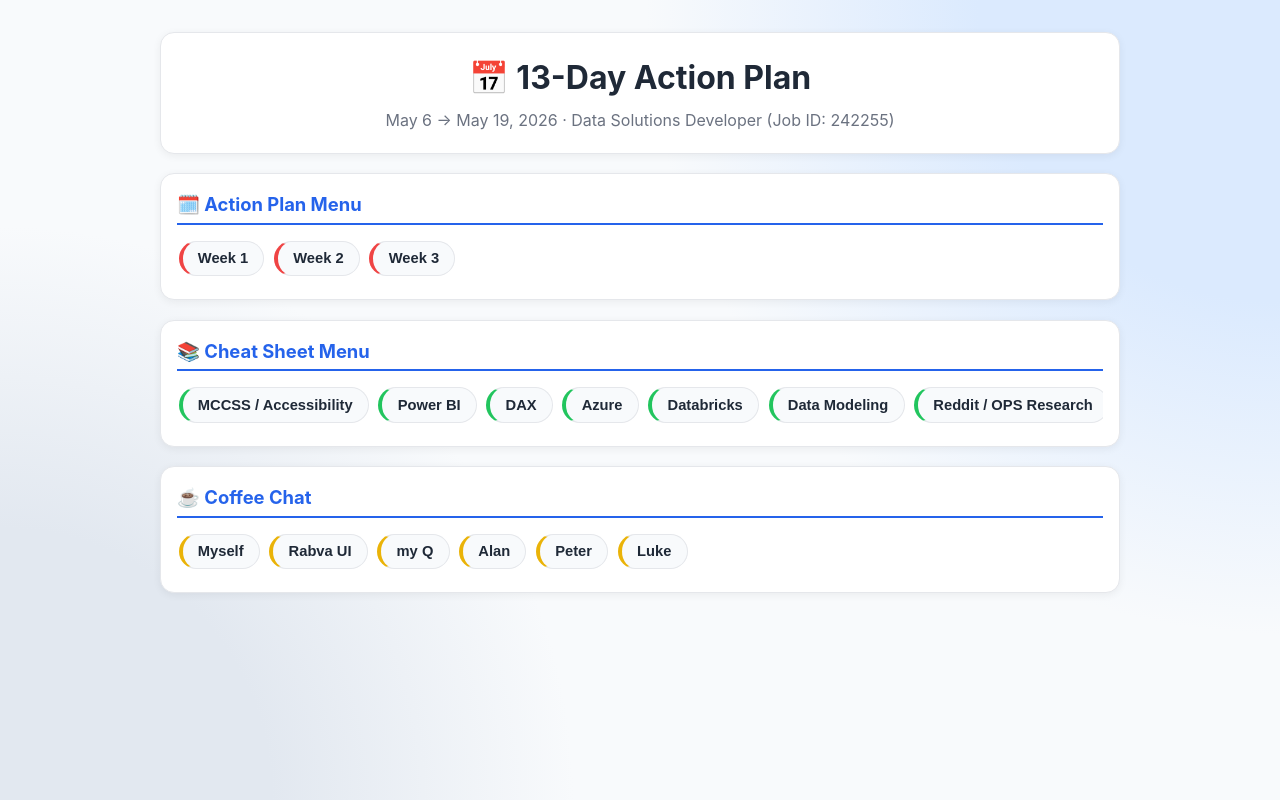
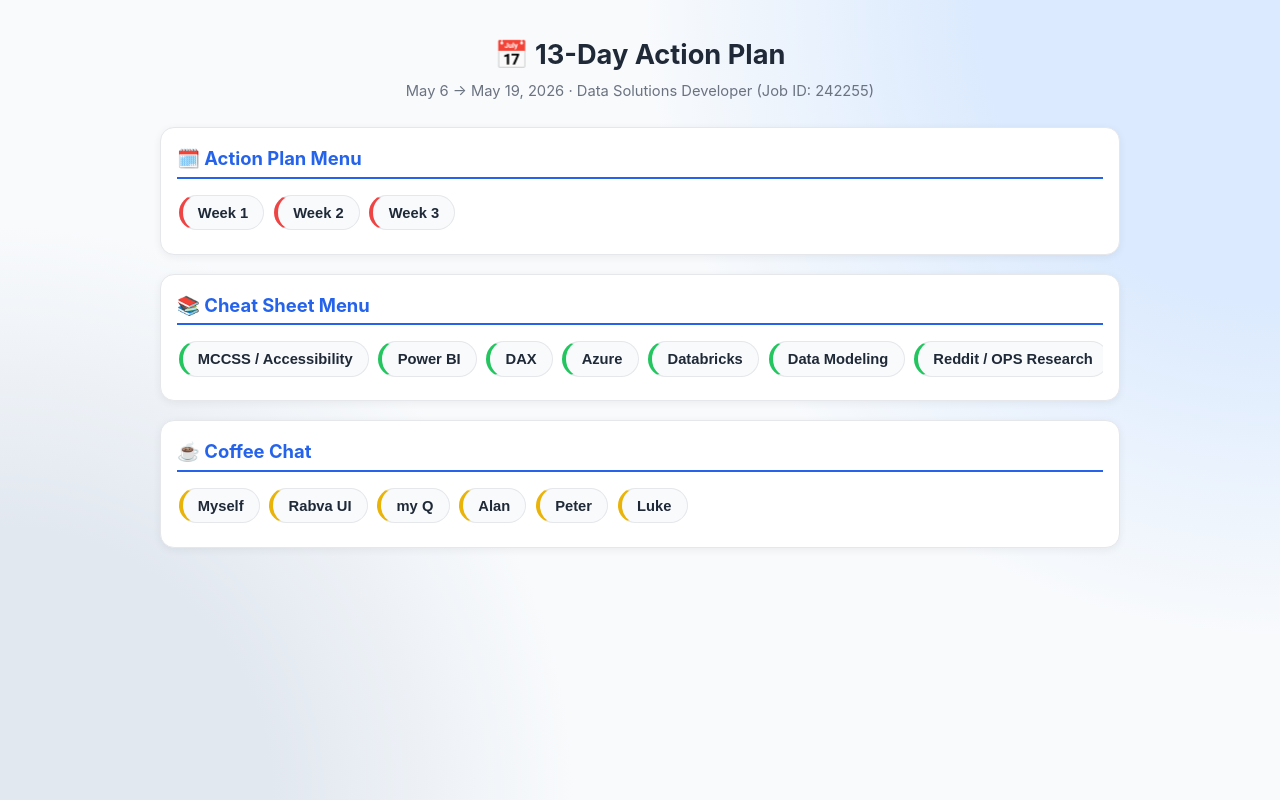
Before and after one commit to FatemeBagherzad/OPS-practice, a React (Vite) app: page / in a window 1280 px wide. Built offline with nearby package versions, Linux system fonts and the light colour scheme.

Commit message:
change the title style

```diff
--- a/src/styles/global.css
+++ b/src/styles/global.css
@@ -41,21 +41,18 @@ body {
 
 .hero {
   text-align: center;
-  background: var(--card);
-  border: 1px solid var(--border);
-  border-radius: 14px;
-  padding: 1.25rem 1rem;
-  box-shadow: var(--shadow);
+  padding: 0.15rem 0.2rem 0.35rem;
 }
 
 .hero h1 {
   margin: 0;
-  font-size: clamp(1.45rem, 2.8vw, 2rem);
+  font-size: clamp(1.3rem, 2.4vw, 1.7rem);
 }
 
 .hero p {
-  margin: 0.35rem 0 0;
+  margin: 0.2rem 0 0;
   color: var(--muted);
+  font-size: 0.92rem;
 }
 
 .panel-group {
--- a/src/styles/global.scss
+++ b/src/styles/global.scss
@@ -55,21 +55,18 @@ body {
 
 .hero {
   text-align: center;
-  background: var(--card);
-  border: 1px solid var(--border);
-  border-radius: 14px;
-  padding: 1.25rem 1rem;
-  box-shadow: var(--shadow);
+  padding: 0.15rem 0.2rem 0.35rem;
 }
 
 .hero h1 {
   margin: 0;
-  font-size: clamp(1.45rem, 2.8vw, 2rem);
+  font-size: clamp(1.3rem, 2.4vw, 1.7rem);
 }
 
 .hero p {
-  margin: 0.35rem 0 0;
+  margin: 0.2rem 0 0;
   color: var(--muted);
+  font-size: 0.92rem;
 }
 
 .panel-group {
```
